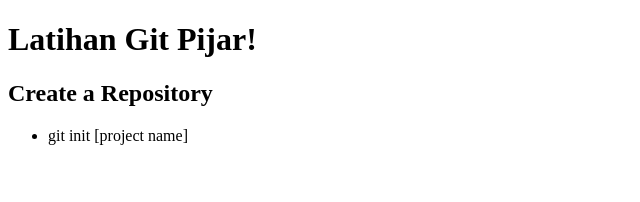
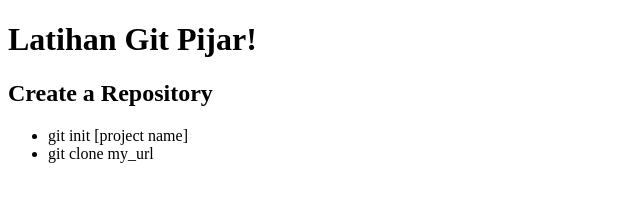
Before and after one commit to itsarsile/latihan_git_pijar, a plain HTML site: page index.html in a window 1280 px wide. Shown: the whole page, without its empty margins (0-640 px from the left). Drawn offline with Linux system fonts and the light colour scheme.

Commit message:
Menambahkan styles

```diff
--- a/index.html
+++ b/index.html
@@ -11,6 +11,7 @@
     <h2>Create a Repository</h2>
     <ul>
         <li>git init [project name]</li>
+        <li>git clone my_url</li>
     </ul>
 </body>
 </html>
```
Also changed, not shown: style.css (added).
